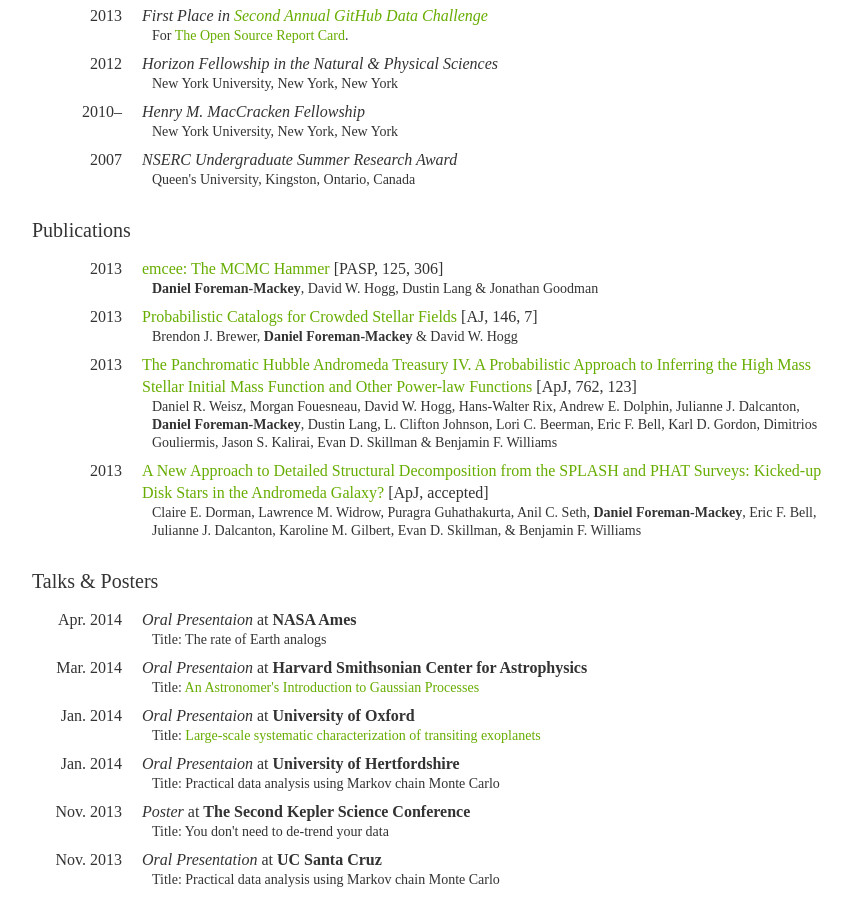
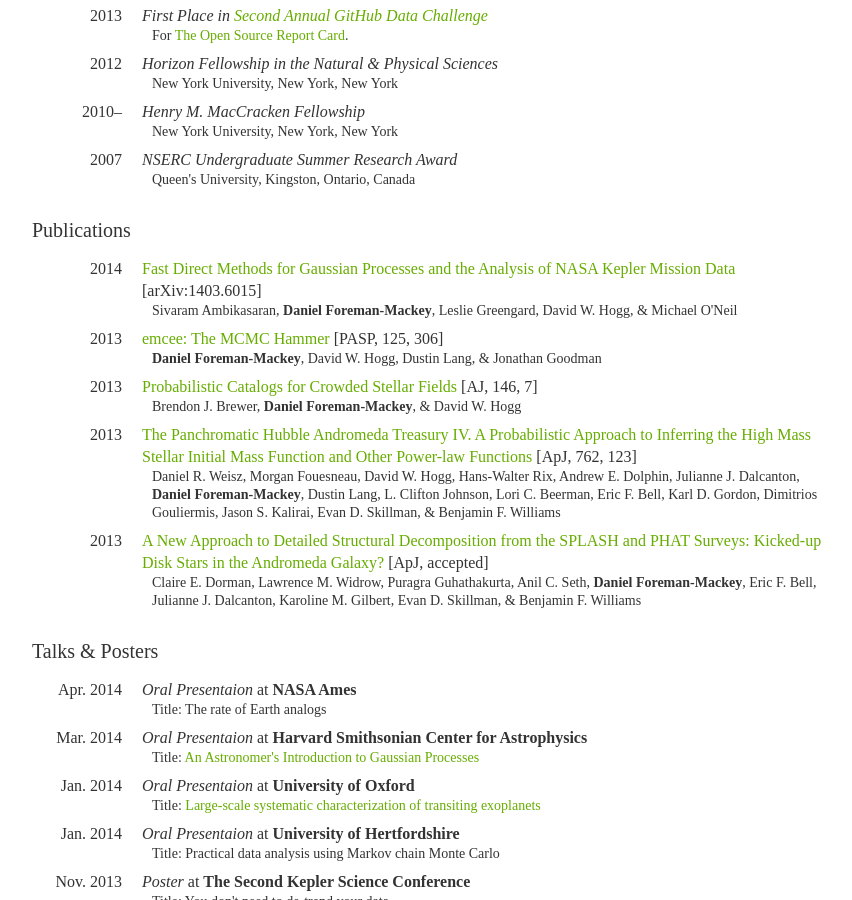
Before and after one commit to dfm/dfm.github.com, a Jekyll site: the page cv/index.html, which Jekyll copies as it is, in a window 1280 px wide and 900 px high, scrolled down 1195 px. Shown: the whole window, without its empty margins (208-1060 px from the left). Built offline with Jekyll 4.4.1, drawn with Linux system fonts in a browser that asks for light colours; some web fonts are replaced; comment, search, counter and statistics services are not loaded.

Commit message:
Update index.html

```diff
--- a/cv/index.html
+++ b/cv/index.html
@@ -211,11 +211,20 @@
 
             <ul>
                 <li>
+                    <span class="date">2014</span>
+                    <span class="title"><a href="http://arxiv.org/abs/1403.6015">
+                            Fast Direct Methods for Gaussian Processes and the Analysis of
+                            NASA Kepler Mission Data</a> [arXiv:1403.6015]</span>
+                    <span class="meta">
+                        Sivaram Ambikasaran, <b>Daniel Foreman-Mackey</b>, Leslie Greengard,
+                        David W. Hogg, &amp; Michael O'Neil</span>
+                </li>
+                <li>
                     <span class="date">2013</span>
                     <span class="title"><a href="http://arxiv.org/abs/1202.3665">
                             emcee: The MCMC Hammer</a> [PASP, 125, 306]</span>
                     <span class="meta"><b>Daniel Foreman-Mackey</b>,
-                        David W. Hogg, Dustin Lang &amp; Jonathan Goodman</span>
+                        David W. Hogg, Dustin Lang, &amp; Jonathan Goodman</span>
                 </li>
                 <li>
                     <span class="date">2013</span>
@@ -223,7 +232,7 @@
                             Probabilistic Catalogs for Crowded Stellar
                             Fields</a> [AJ, 146, 7]</span>
                     <span class="meta">
-                        Brendon J. Brewer, <b>Daniel Foreman-Mackey</b> &amp; David W. Hogg
+                        Brendon J. Brewer, <b>Daniel Foreman-Mackey</b>, &amp; David W. Hogg
                     </span>
                 </li>
                 <li>
@@ -239,7 +248,7 @@
                         <b>Daniel Foreman-Mackey</b>, Dustin Lang,
                         L. Clifton Johnson, Lori C. Beerman, Eric F. Bell,
                         Karl D. Gordon, Dimitrios Gouliermis, Jason S. Kalirai,
-                        Evan D. Skillman &amp; Benjamin F. Williams
+                        Evan D. Skillman, &amp; Benjamin F. Williams
                     </span>
                 </li>
                 <li>
```
